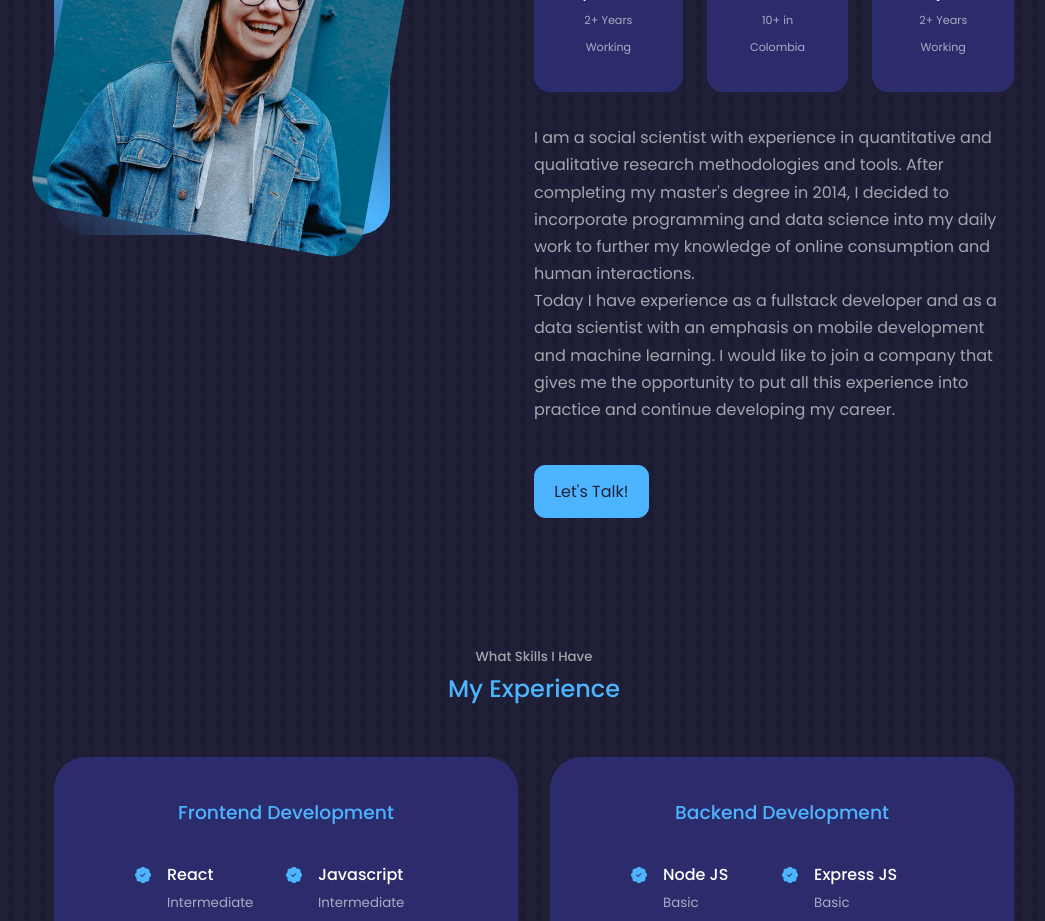
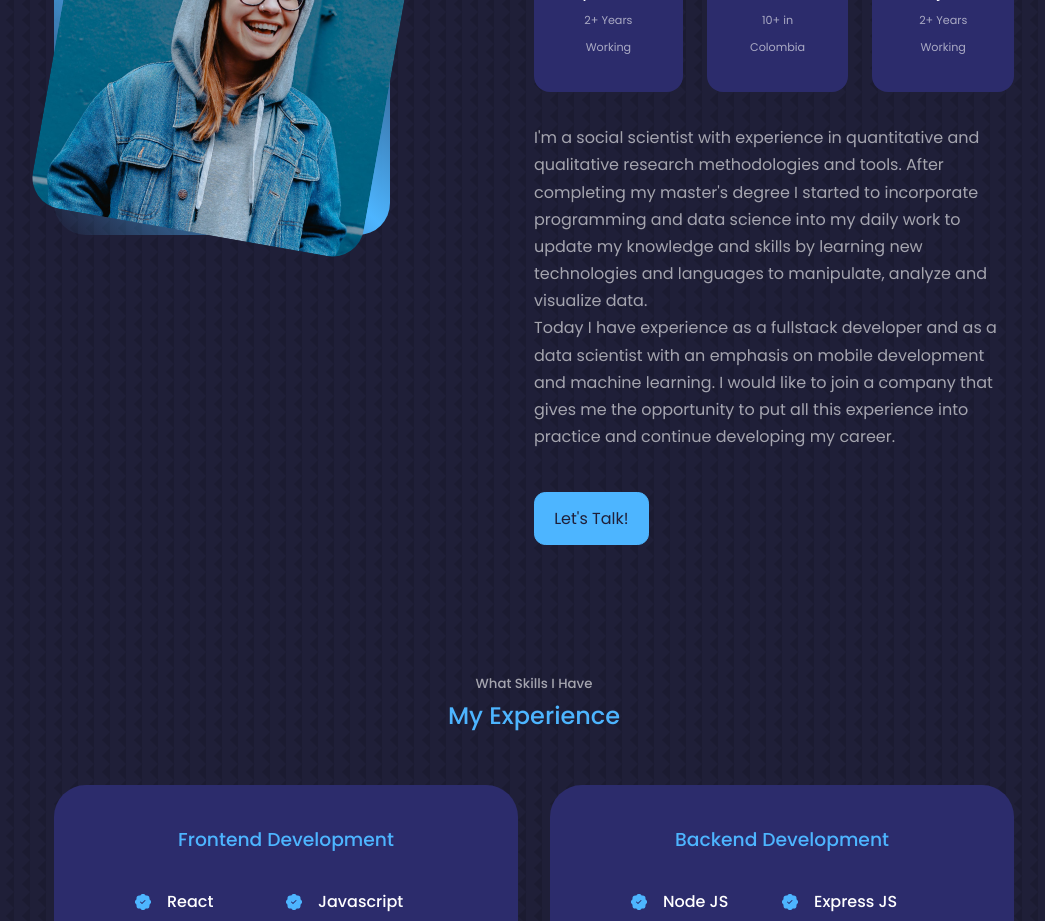
Before and after one commit to ruedalibre/react-portfolio-website, a React (Create React App) app: page / in a window 1280 px wide. Shown: the part 1140-2061 px from the top of the page, without its empty margins (106-1151 px from the left). Built offline with nearby package versions, Linux system fonts and the light colour scheme.

Commit message:
about section improvements

```diff
--- a/src/components/about/About.jsx
+++ b/src/components/about/About.jsx
@@ -39,7 +39,7 @@ const About = () => {
             </article>
           </div>
 
-          <p>I am a social scientist with experience in quantitative and qualitative research methodologies and tools. After completing my master's degree in 2014, I decided to incorporate programming and data science into my daily work to further my knowledge of online consumption and human interactions. <br/> Today I have experience as a fullstack developer and as a data scientist with an emphasis on mobile development and machine learning. I would like to join a company that gives me the opportunity to put all this experience into practice and continue developing my career.
+          <p>I'm a social scientist with experience in quantitative and qualitative research methodologies and tools. After completing my master's degree I started to incorporate programming and data science into my daily work to update my knowledge and skills by learning new technologies and languages to manipulate, analyze and visualize data. <br/> Today I have experience as a fullstack developer and as a data scientist with an emphasis on mobile development and machine learning. I would like to join a company that gives me the opportunity to put all this experience into practice and continue developing my career.
           </p>
 
           <a href="#contact" className='btn btn-primary'>Let's Talk!</a>
```
